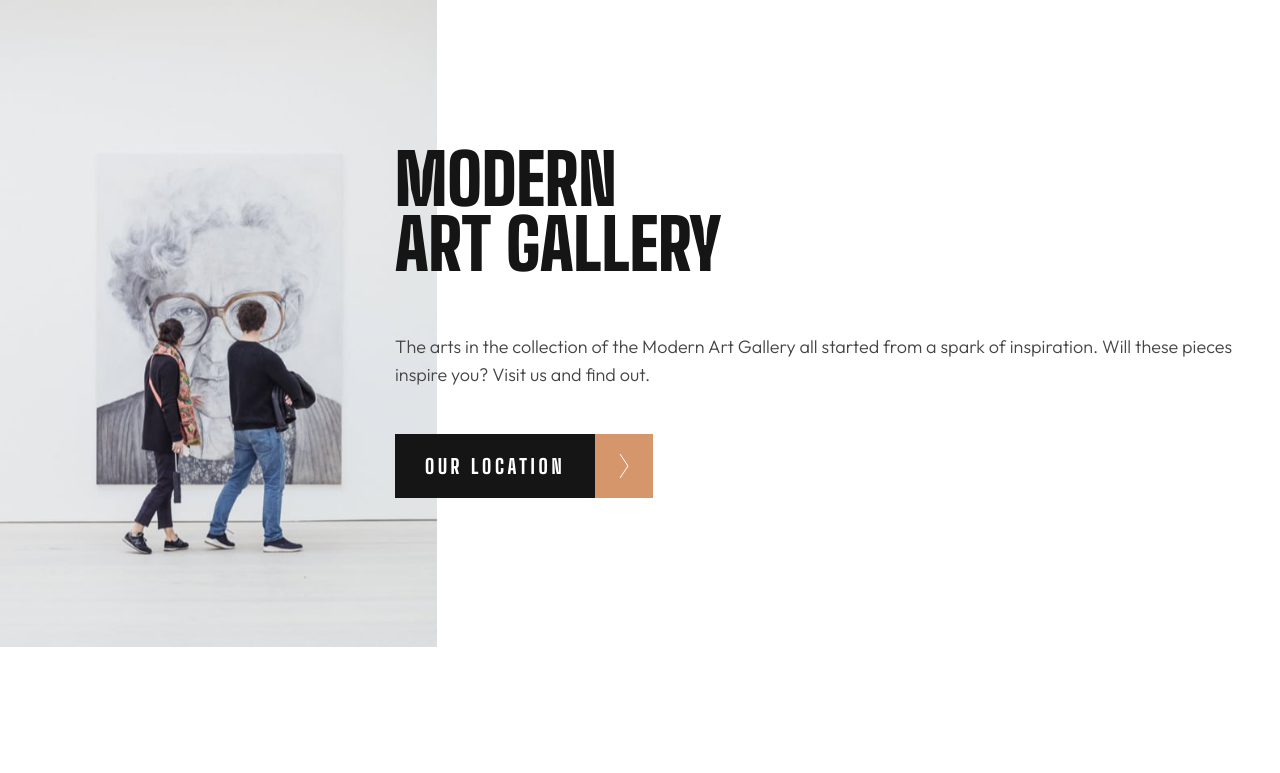
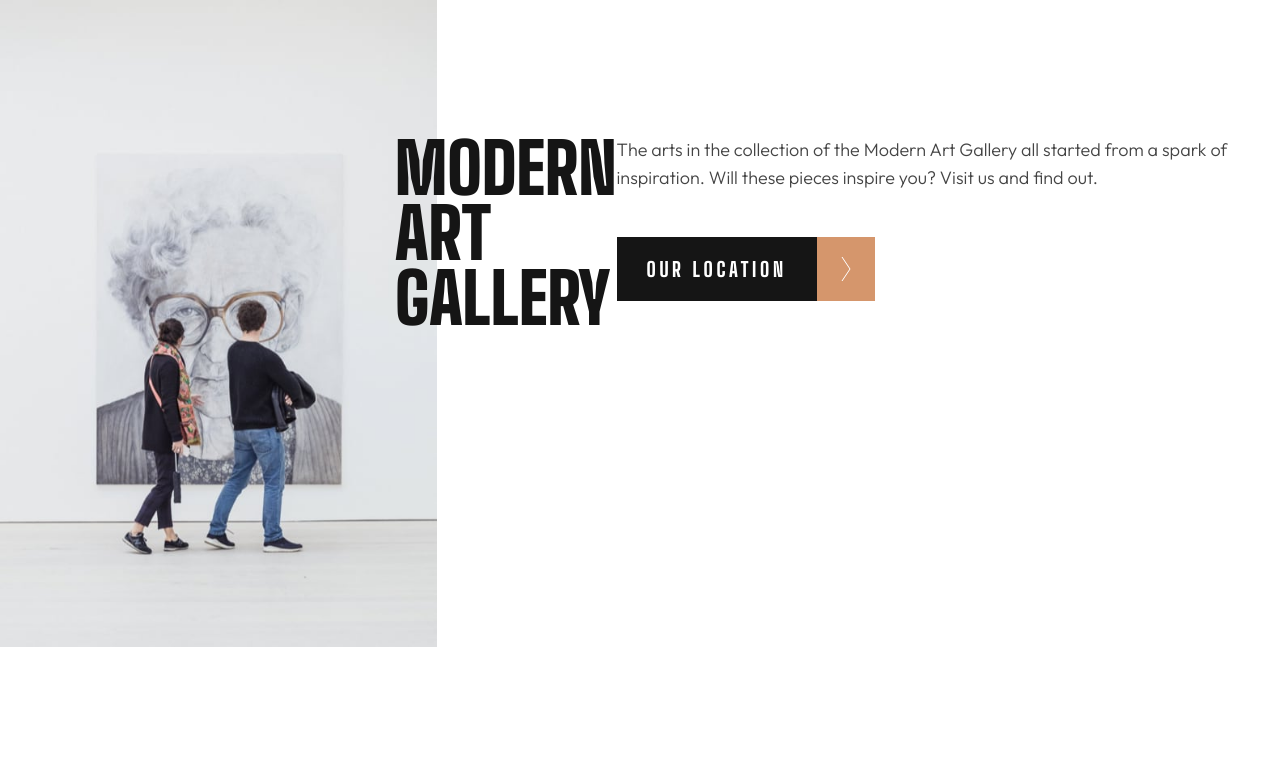
Before and after one commit to ltc870/artgallerywebsite, a React (Vite) app: page / in a window 1280 px wide. Shown: the top 773 px of the page. Built offline with nearby package versions, Linux system fonts and the light colour scheme.

Commit message:
began working on desktop view

```diff
--- a/src/components/Header.module.css
+++ b/src/components/Header.module.css
@@ -75,3 +75,22 @@
         margin-bottom: 2.5em;
     }
 }
+
+/*! DESKTOP VIEW */
+
+@media (min-width: 1024px) {
+    /* LAYOUT */
+
+    .headerContainer {
+        display: flex;
+        justify-content: space-between;
+    }
+
+    .headerTitle {
+        margin-top: 0;
+    }
+
+    .headerText {
+        margin-top: 0;
+    }
+}
```
